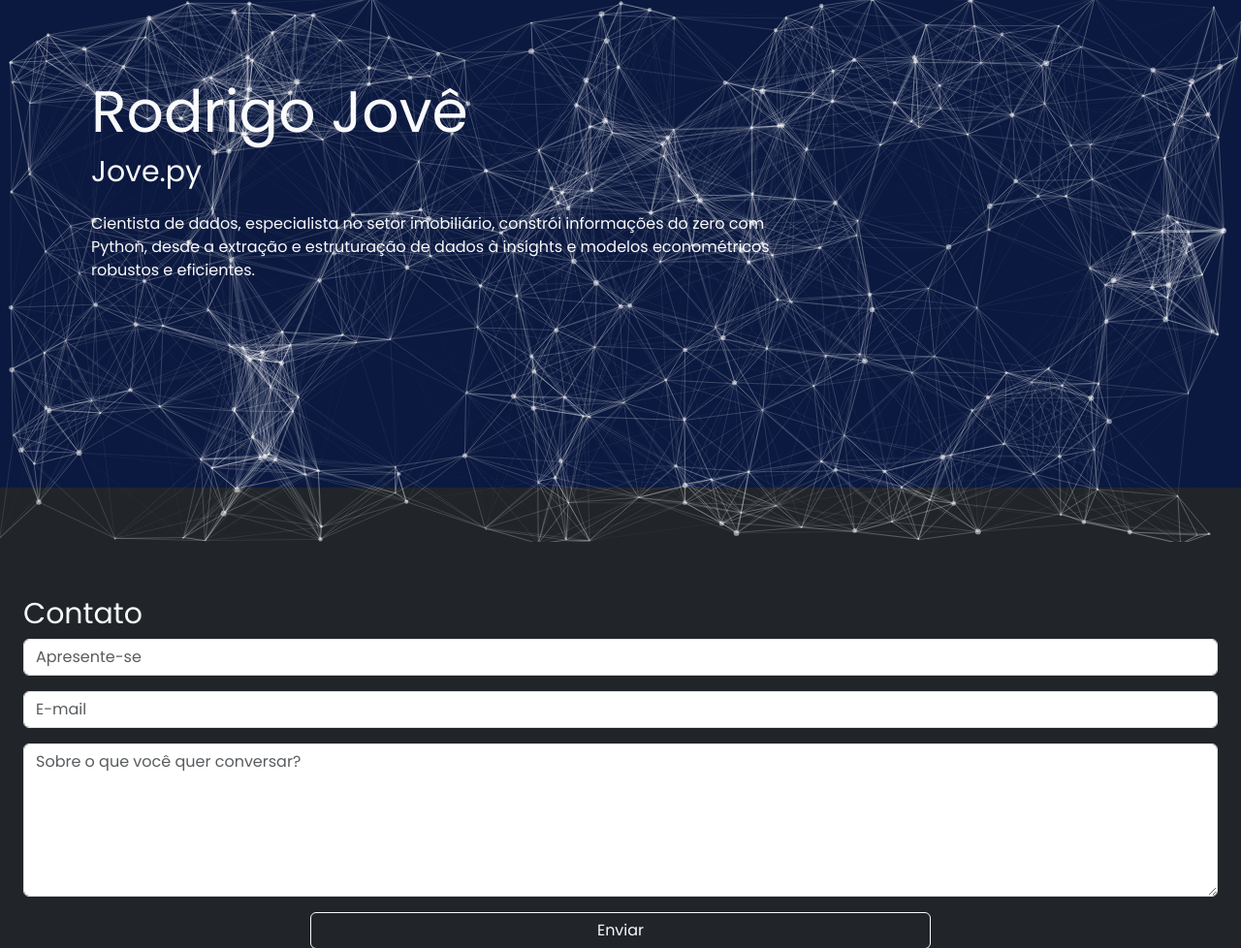
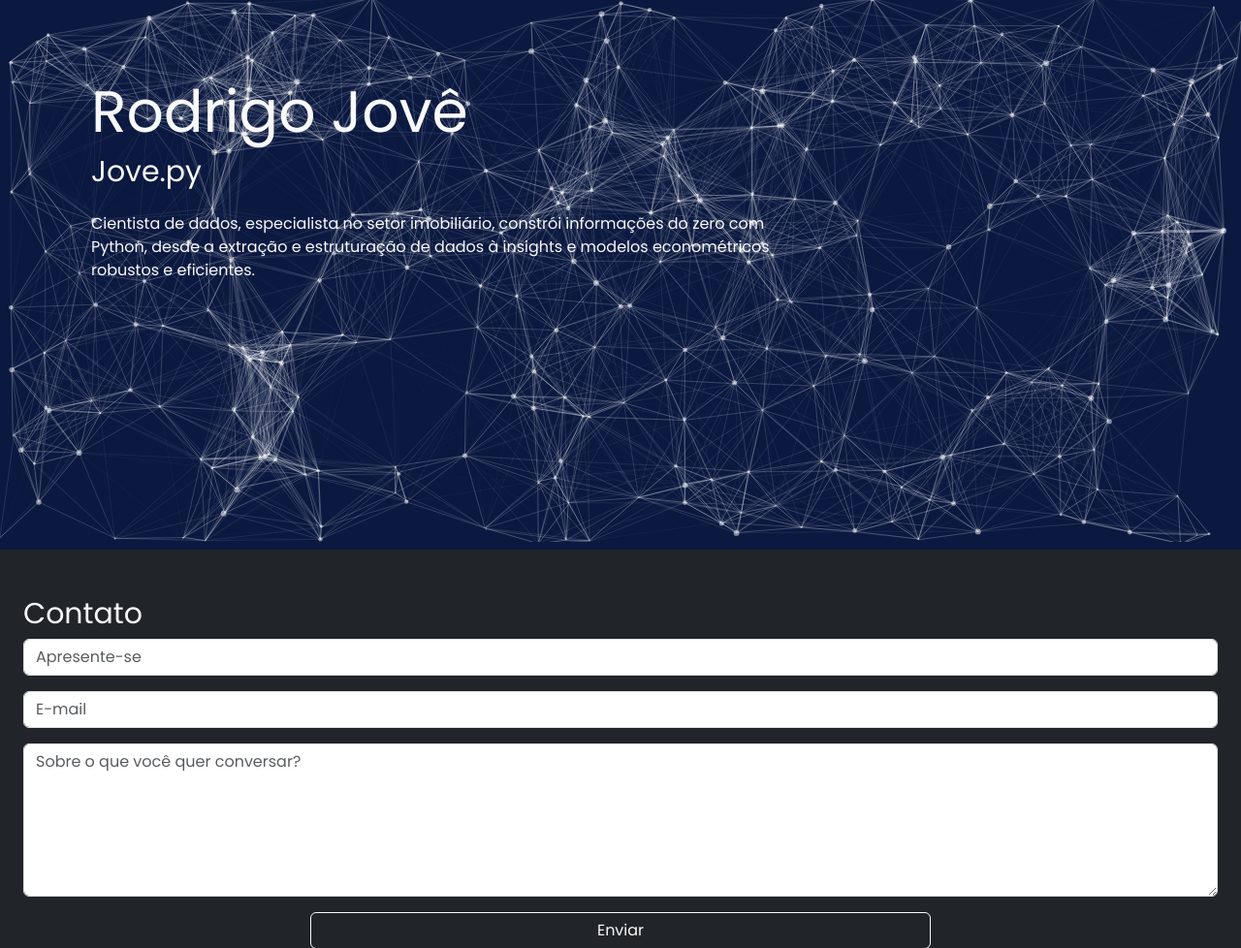
Before and after one commit to PortfolioJovePy/Portfolio, a Django app: page / in a window 1280 px wide. Shown: the part 95-1073 px from the top of the page at 97% size. Run offline with Django 4.2, Linux system fonts and the light colour scheme; some libraries are stand-ins or nearby versions.

Commit message:
Atualizar o apresentacao.html

```diff
--- a/principal/templates/desktop/apresentacao.html
+++ b/principal/templates/desktop/apresentacao.html
@@ -2,7 +2,7 @@
 {% block content %}
 <html lang="pt-BR" >
 <body>
-    <div class="container fade-in mt-4 mb-4 text-start" style="min-height:50vh;background-color: #0B1940;position: relative;z-index:-1;">
+    <div class="container fade-in mt-4 mb-4 text-start" style="height:80vh;background-color: #0B1940;position: relative;z-index:-1;">
       <div class="container-fluid">
         <h1 class="text-light" style="font-size: 60px;margin-top:10vh;">Rodrigo Jovê</h1>
         <h1 class="text-light mt-2" style="font-size: 30px;">Jove.py</h1>
```
